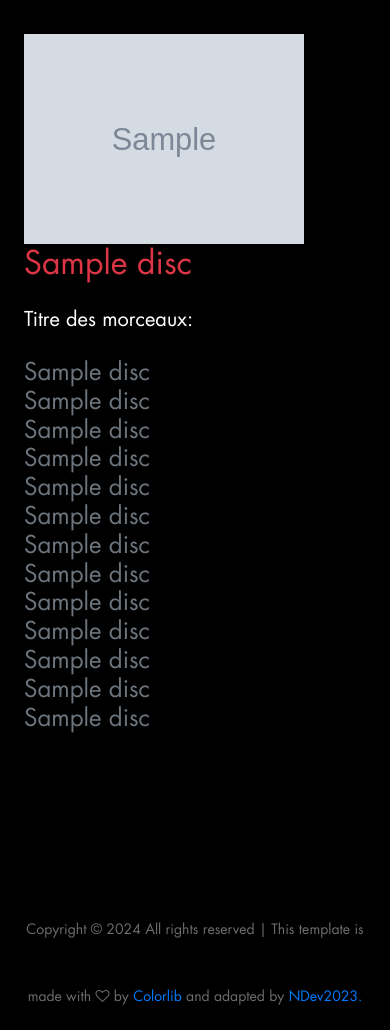
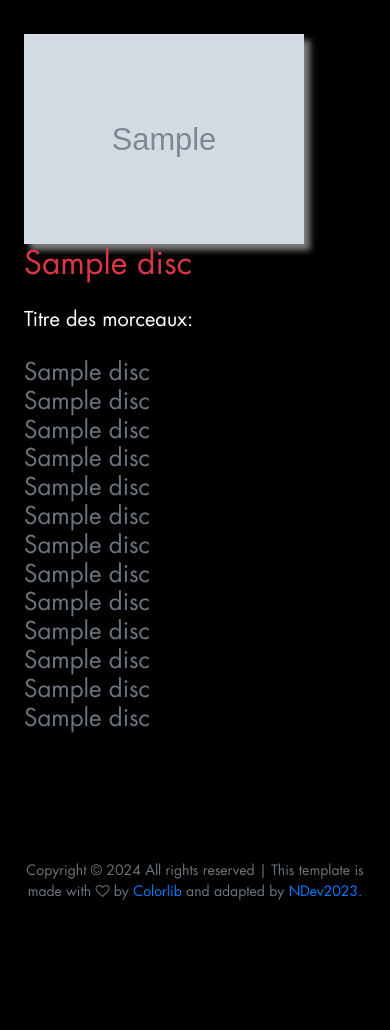
Before and after one commit to Dnico13/RockBandStompin, a PHP site: page /discographie.php in a window 390 px wide. Shown: the part 101-1131 px from the top of the page. After the commit the page ends 1001 px from the top, so only its background shows below. Run offline with PHP 8.4, Linux system fonts and the light colour scheme; tables that the repository leaves empty hold one stand-in row (values such as "Sample post"); grey boxes marked "Sample" are stand-in pictures.

Commit message:
footer responsive ok

```diff
--- a/discographie.php
+++ b/discographie.php
@@ -21,9 +21,9 @@ $Albums = getAlbums($pdo);
 
 
             <div class="container col-xxl-8 px-4 py-5">
-                <div class="row flex-lg-row-reverse align-items-center g-5 py-5">
+                <div class="row flex-lg-row-reverse  align-items-center g-5 py-5">
                     <div class="col-10 col-sm-8 col-lg-6">
-                        <img src="<?= $album['Photo']; ?>" class="d-block mx-lg-auto img-fluid " alt="Illustration de page de couverture de l album <?= $album['nom']; ?>" width="600" height="400" loading="lazy" title="Page de couverture de l'album <?= $album['nom']; ?>">
+                        <img src="<?= $album['Photo']; ?>" class="d-block mx-lg-auto img-fluid contour" alt="Illustration de page de couverture de l album <?= $album['nom']; ?>" width="600" height="400" loading="lazy" title="Page de couverture de l'album <?= $album['nom']; ?>">
                     </div>
                     <div class="col-lg-6">
                         <h1 class="display-5 fw-bold text-body-emphasis lh-1 mb-3 text-danger text-left h2"><?= $album['nom']; ?></h1>
--- a/evenements.php
+++ b/evenements.php
@@ -22,7 +22,7 @@ $Concerts = getConcerts($pdo);
             <div class="container col-xxl-8 px-4 py-5">
                 <div class="row flex-lg-row-reverse align-items-center g-5 py-5">
                     <div class="col-10 col-sm-8 col-lg-6">
-                        <img src="<?= $Concert['illustration']; ?>" class="d-block mx-lg-auto img-fluid" alt="Affiche de l'évenement <?= $Concert['event_nom']; ?>" width="600" height="400" loading="lazy" title="Affiche de  <?= $Concert['event_nom']; ?>">
+                        <img src="<?= $Concert['illustration']; ?>" class="d-block mx-lg-auto img-fluid contour" alt="Affiche de l'évenement <?= $Concert['event_nom']; ?>" width="600" height="400" loading="lazy" title="Affiche de  <?= $Concert['event_nom']; ?>">
                     </div>
                     <div class="col-lg-6">
                         <h1 class="display-5 fw-bold text-body-emphasis lh-1 mb-3 text-danger text-left h2"><?= $Concert['event_nom']; ?></h1>
--- a/fonction/createNewAlbum.php
+++ b/fonction/createNewAlbum.php
@@ -21,7 +21,7 @@ Function createNewAlbum($pdo){
         //$photo = htmlspecialchars($_POST['Photo']);
 
         $tailleMax= 7000000;
-        $repertoire = "photoAlbum/";
+        $repertoire = "./photoAlbum/";
         $mimeautorises = ["image/jpeg", "image/png", "image/gif", "image/webp"];
         $allowedFileTypes =["jpeg", "jpg", "png", "gif","webp"];
         $imageok1= true;
--- a/fonction/createNewEvent.php
+++ b/fonction/createNewEvent.php
@@ -13,7 +13,7 @@ function createNewEvent($pdo)
 
 
         $tailleMax = 7000000;
-        $repertoire = "photoAffiche/";
+        $repertoire = "./photoAffiche/";
         $mimeautorises = ["image/jpeg", "image/png", "image/gif", "image/webp"];
         $allowedFileTypes = ["jpeg", "jpg", "png", "gif", "webp"];
         $imageok1 = true;
--- a/index.php
+++ b/index.php
@@ -222,7 +222,7 @@ require_once 'template/header.php';
 					</div>
 
 					<!-- Featured Album Player -->
-					<div class="col-md-6 featured_album_col">
+					<div class="col-md-6 featured_album_col mb-5">
 						<div class="featured_album_player_container d-flex flex-column align-items-start justify-content-center">
 							<div class="featured_album_player">
 								<div class="featured_album_title_bar d-flex flex-row align-items-center justify-content-start">
--- a/styles/style.css
+++ b/styles/style.css
@@ -10,3 +10,7 @@ margin-top: 10%;
 .identification{
     font-size: 2rem;
 }
+.contour {
+    box-shadow: 0.4rem 0.4rem 0.4rem  gray;
+
+}
--- a/template/footer.php
+++ b/template/footer.php
@@ -1,13 +1,28 @@
-<footer class="footer">
+<!--<footer class="footer">
 
     <div class="copyright_bar text-center">
-        <span><!-- Link back to Colorlib can't be removed. Template is licensed under CC BY 3.0. -->
+        <span>< Link back to Colorlib can't be removed. Template is licensed under CC BY 3.0.
             Copyright &copy;
             <script>
                 document.write(new Date().getFullYear());
             </script> All rights reserved | This template is
             made with <i class="fa fa-heart-o" aria-hidden="true"></i> by <a href="https://colorlib.com" target="_blank">Colorlib</a> and adapted by <a href="https://www.ndev2023.fr" target="_blank">NDev2023.</a>
-            <!-- Link back to Colorlib can't be removed. Template is licensed under CC BY 3.0. -->
+             Link back to Colorlib can't be removed. Template is licensed under CC BY 3.0.
         </span>
     </div>
+</footer>-->
+
+<footer class=" mt-1 py-4 my-auto footer text-center">
+
+        <div class=" text-secondary">
+            <span><!-- Link back to Colorlib can't be removed. Template is licensed under CC BY 3.0. -->
+                Copyright &copy;
+                <script>
+                    document.write(new Date().getFullYear());
+                </script> All rights reserved | This template is
+                made with <i class="fa fa-heart-o" aria-hidden="true"></i> by <a href="https://colorlib.com" target="_blank">Colorlib</a> and adapted by <a href="https://www.ndev2023.fr" target="_blank">NDev2023.</a>
+                <!-- Link back to Colorlib can't be removed. Template is licensed under CC BY 3.0. -->
+            </span>
+        </div>
+
 </footer>
```
Also changed, not shown: photoAffiche/Poster-mockup-A-SITE.webp (deleted), photoAffiche/beaujo-blues.jpg (added), styles/index.css (line endings or trailing spaces).
